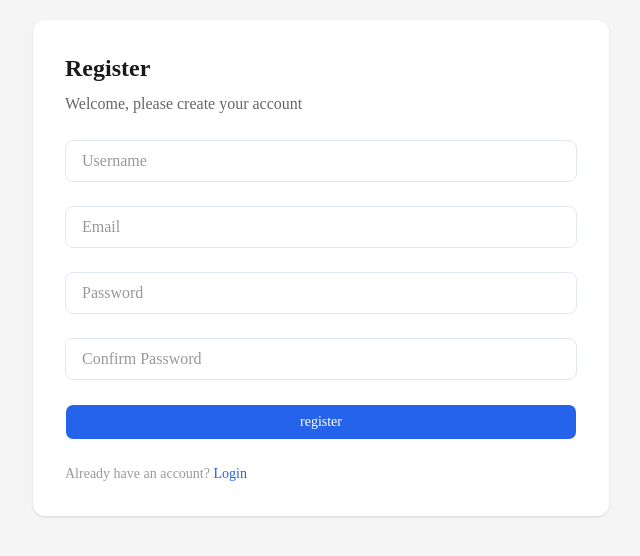
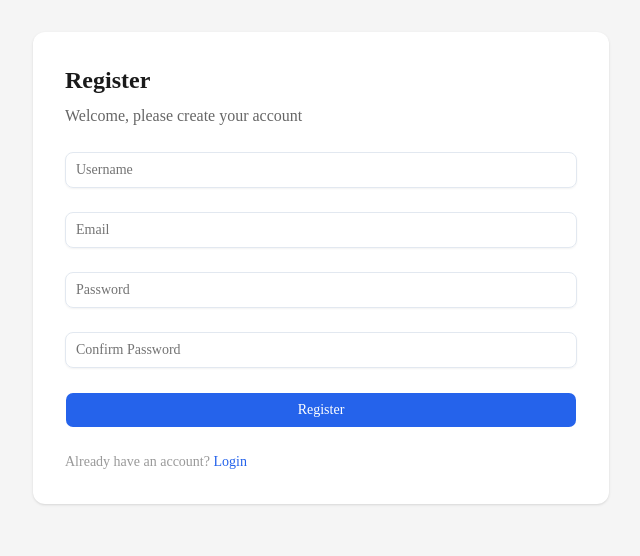
Before and after one commit to zaperfish/ft_transcendence, a Next.js app in the folder frontend/: page /register in a window 1280 px wide. Shown: the part 132-688 px from the top of the page, without its empty margins (319-959 px from the left). Built offline with nearby package versions, Linux system fonts and the light colour scheme; no server answers.

Commit message:
refactor: rewrite and optimize register form with Zod and useForm()

```diff
--- a/frontend/components/features/auth/RegisterForm.tsx
+++ b/frontend/components/features/auth/RegisterForm.tsx
@@ -1,75 +1,201 @@
 'use client';
 
-import { useState } from 'react';
+import { useForm } from 'react-hook-form';
+import { z } from 'zod';
+import { zodResolver } from '@hookform/resolvers/zod';
 import { Input } from '@/components/ui/Input';
 import { Button } from '@/components/ui/Button';
-import { register } from '@/lib/api/auth';
+import { register as registerApi } from '@/lib/api/auth';
 import { useRouter } from 'next/navigation';
 
-/**
- * A registration form component with client-side validation and error handling.
- *
- * Collects username, email, and password (need confirmation), validates inputs, and submits
- * the data to the registration API. On success, redirects to the login page
- * with a query parameter indicating successful registration. Displays
- * field-level errors and general API errors (e.g., duplicate user or network issues).
- *
- * @returns A styled form containing input fields and a submit button.
- */
+const registerSchema = z
+	.object({
+		username: z
+			.string()
+			.min(1, 'Please enter your username')
+			.min(3, 'Username should be at least 3 characters')
+			.max(20, 'Username should be no more than 20 characters')
+			.regex(/^\S+$/, 'Username should not contain whitespace'),
+		email: z.pipe(
+			z.string().min(1, 'Please enter your email address'),
+			z.email('Invalid email address')
+		),
+		password: z
+			.string()
+			.min(1, 'Please enter your password')
+			.min(8, 'Password should be at least 8 characters long')
+			.regex(/[A-Z]/, 'Password should contain at least an uppercase letter')
+			.regex(/\d/, 'Password should contain at least a number'),
+		confirmPassword: z.string().min(1, 'Please confirm your password'),
+	})
+	.refine((data) => data.password === data.confirmPassword, {
+		message: 'Passwords do not match',
+		path: ['confirmPassword'],
+	});
+
+type RegisterFormData = z.infer<typeof registerSchema>;
+
 export function RegisterForm() {
-	const [username, setUsername] = useState('');
-	const [email, setEmail] = useState('');
-	const [password, setPassword] = useState('');
-	const [confirmPassword, setConfirmPassword] =useState('');
-	const [errors, setErrors] = useState< { username?: string; email?: string; password?: string; confirmPassword?: string; general?: string }>({});
-	const [loading, setLoading] = useState(false);
 	const router = useRouter();
+	const {
+		register,
+		handleSubmit,
+		setError,
+		formState: { errors, isSubmitting },
+	} = useForm<RegisterFormData>({
+		resolver: zodResolver(registerSchema),
+		mode: 'onBlur',
+		defaultValues: {
+			username: '',
+			email: '',
+			password: '',
+			confirmPassword: '',
+		},
+	});
 
-	const validate = () => {
-		const newErrors: typeof errors = {};
-		if (!username.trim())
-			newErrors.username = "Please enter your username";
-		if (!email.trim())
-			newErrors.email = 'Please enter your email';
-		else if (!/\S+@\S+\.\S+/.test(email))
-			newErrors.email = 'Invalid email address';
-		if (!password.trim())
-			newErrors.password = "Please enter your password";
-		if (!confirmPassword.trim())
-			newErrors.confirmPassword = "Please confirm your password";
-		else if (confirmPassword !== password)
-			newErrors.confirmPassword = "Passwords do not match";
-		setErrors(newErrors);
-		return Object.keys(newErrors).length === 0;
-	};
-
-	const handleSubmit = async() => {
-		if (!validate())
-			return;
-		setLoading(true);
-		setErrors({});
+	const onSubmit = async (data: RegisterFormData) => {
 		try {
-			await register({ name: username, email, password, password_confirm: confirmPassword });
+			await registerApi({
+				name: data.username,
+				email: data.email,
+				password: data.password,
+				password_confirm: data.confirmPassword,
+			});
 			router.push('/login?registered=true');
 		} catch (err: any) {
 			if (err.status === 409) {
-				setErrors({ general: 'Occupied username or email'});
+				setError('root', { message: 'Occupied username or email address' });
 			} else {
-				setErrors({ general: 'Network error'});
+				setError('root', { message: 'Network error, please try later'});
 			}
-		} finally {
-			setLoading(false);
 		}
 	};
 
 	return (
-		<div className="flex flex-col gap-6">
-			<Input value={username} onChange={e => setUsername(e.target.value)} placeholder='Username' error={errors.username} />
-			<Input value={email} onChange={e => setEmail(e.target.value)} placeholder='Email' error={errors.email} />
-			<Input value={password} onChange={e => setPassword(e.target.value)} placeholder='Password' error={errors.password} />
-			<Input value={confirmPassword} onChange={e => setConfirmPassword(e.target.value)} placeholder='Confirm Password' error={errors.confirmPassword} />
-			{errors.general && <div className="text-sm text-error mt-xs">{errors.general}</div>}
-			<Button disabled={loading} onClick={handleSubmit}>{loading ? "loading..." : "register"}</Button>
-		</div>
+		<form onSubmit={handleSubmit(onSubmit)} className="flex flex-col gap-6">
+			{/* Username */}
+			<div>
+				<Input
+					type='text'
+					placeholder='Username'
+					{...register('username')}
+					className={errors.username ? 'border-error' : ''}
+				/>
+				{errors.username && (
+					<p className='text-sm text-error mt-xs'>{errors.username.message}</p>
+				)}
+			</div>
+			{/* Email */}
+			<div>
+				<Input
+					type='email'
+					placeholder='Email'
+					{...register('email')}
+					className={errors.email ? 'border-error' : ''}
+				/>
+				{errors.email && (
+					<p className='text-sm text-error mt-xs'>{errors.email.message}</p>
+				)}
+			</div>
+			{/* Password */}
+			<div>
+				<Input
+					type='password'
+					placeholder='Password'
+					{...register('password')}
+					className={errors.password ? 'border-error' : ''}
+				/>
+				{errors.password && (
+					<p className='text-sm text-error mt-xs'>{errors.password.message}</p>
+				)}
+			</div>
+			{/* Confirm Password */}
+			<div>
+				<Input
+					type='password'
+					placeholder='Confirm Password'
+					{...register('confirmPassword')}
+					className={errors.confirmPassword ? 'border-error' : ''}
+				/>
+				{errors.confirmPassword && (
+					<p className='text-sm text-error mt-xs'>{errors.confirmPassword.message}</p>
+				)}
+			</div>
+			{/* Root errors */}
+			{errors.root && (
+				<p className='text-sm text-error mt-xs'>{errors.root.message}</p>
+			)}
+			<Button type='submit' disabled={isSubmitting}>
+				{isSubmitting ? "Registering..." : "Register"}
+			</Button>
+		</form>
 	);
 }
+
+// /**
+//  * A registration form component with client-side validation and error handling.
+//  *
+//  * Collects username, email, and password (need confirmation), validates inputs, and submits
+//  * the data to the registration API. On success, redirects to the login page
+//  * with a query parameter indicating successful registration. Displays
+//  * field-level errors and general API errors (e.g., duplicate user or network issues).
+//  *
+//  * @returns A styled form containing input fields and a submit button.
+//  */
+// export function RegisterForm() {
+// 	const [username, setUsername] = useState('');
+// 	const [email, setEmail] = useState('');
+// 	const [password, setPassword] = useState('');
+// 	const [confirmPassword, setConfirmPassword] =useState('');
+// 	const [errors, setErrors] = useState< { username?: string; email?: string; password?: string; confirmPassword?: string; general?: string }>({});
+// 	const [loading, setLoading] = useState(false);
+// 	const router = useRouter();
+
+// 	const validate = () => {
+// 		const newErrors: typeof errors = {};
+// 		if (!username.trim())
+// 			newErrors.username = "Please enter your username";
+// 		if (!email.trim())
+// 			newErrors.email = 'Please enter your email';
+// 		else if (!/\S+@\S+\.\S+/.test(email))
+// 			newErrors.email = 'Invalid email address';
+// 		if (!password.trim())
+// 			newErrors.password = "Please enter your password";
+// 		if (!confirmPassword.trim())
+// 			newErrors.confirmPassword = "Please confirm your password";
+// 		else if (confirmPassword !== password)
+// 			newErrors.confirmPassword = "Passwords do not match";
+// 		setErrors(newErrors);
+// 		return Object.keys(newErrors).length === 0;
+// 	};
+
+// 	const handleSubmit = async() => {
+// 		if (!validate())
+// 			return;
+// 		setLoading(true);
+// 		setErrors({});
+// 		try {
+// 			await register({ name: username, email, password, password_confirm: confirmPassword });
+// 			router.push('/login?registered=true');
+// 		} catch (err: any) {
+// 			if (err.status === 409) {
+// 				setErrors({ general: 'Occupied username or email'});
+// 			} else {
+// 				setErrors({ general: 'Network error'});
+// 			}
+// 		} finally {
+// 			setLoading(false);
+// 		}
+// 	};
+
+// 	return (
+// 		<div className="flex flex-col gap-6">
+// 			<Input value={username} onChange={e => setUsername(e.target.value)} placeholder='Username' error={errors.username} />
+// 			<Input value={email} onChange={e => setEmail(e.target.value)} placeholder='Email' error={errors.email} />
+// 			<Input value={password} onChange={e => setPassword(e.target.value)} placeholder='Password' error={errors.password} />
+// 			<Input value={confirmPassword} onChange={e => setConfirmPassword(e.target.value)} placeholder='Confirm Password' error={errors.confirmPassword} />
+// 			{errors.general && <div className="text-sm text-error mt-xs">{errors.general}</div>}
+// 			<Button disabled={loading} onClick={handleSubmit}>{loading ? "loading..." : "register"}</Button>
+// 		</div>
+// 	);
+// }
--- a/frontend/components/ui/Input.tsx
+++ b/frontend/components/ui/Input.tsx
@@ -1,39 +1,19 @@
-interface InputProps {
-	value: string;
-	onChange: (e: React.ChangeEvent<HTMLInputElement>) => void;
-	placeholder?: string;
-	type?: string;
-	error?: string;
-	disabled?: boolean;
+import * as React from "react"
+
+import { cn } from "@/lib/utils"
+
+function Input({ className, type, ...props }: React.ComponentProps<"input">) {
+  return (
+    <input
+      type={type}
+      data-slot="input"
+      className={cn(
+        "h-9 w-full min-w-0 rounded-md border border-input bg-transparent px-2.5 py-1 text-base shadow-xs transition-[color,box-shadow] outline-none file:inline-flex file:h-7 file:border-0 file:bg-transparent file:text-sm file:font-medium file:text-foreground placeholder:text-muted-foreground focus-visible:border-ring focus-visible:ring-3 focus-visible:ring-ring/50 disabled:pointer-events-none disabled:cursor-not-allowed disabled:opacity-50 aria-invalid:border-destructive aria-invalid:ring-3 aria-invalid:ring-destructive/20 md:text-sm dark:bg-input/30 dark:aria-invalid:border-destructive/50 dark:aria-invalid:ring-destructive/40",
+        className
+      )}
+      {...props}
+    />
+  )
 }
 
-/**
- * A reusable input component with built-in error handling.
- *
- * Extends native `<input>` attributes and adds an `error` prop.
- * When `error` is provided, the input is styled as invalid and can display
- * the error message below it.
- *
- * @param props - All standard input attributes plus the custom error prop.
- * @param props.error - An optional error message that triggers error styling.
- * @returns A styled input element that shows visual feedback for errors.
- */
-export function Input({ error, ...props }: InputProps) {
-	return (
-		<div className="flex flex-col gap-xs">
-			<input {...props} className={`
-				w-full
-				px-md py-sm
-				bg-surface
-				border border-border
-				rounded-md
-				text-text-primary
-				placeholder:text-text-tertiary
-				focus:outline-none focus:ring-2 focus:ring-primary focus:border-transparent
-				disabled:opacity-50 disabled:cursor-not-allowed
-				`}
-			/>
-			{error && <span className="text-sm text-error mt-xs" >{error}</span>}
-		</div>
-	);
-}
+export { Input }
--- a/frontend/package.json
+++ b/frontend/package.json
@@ -9,6 +9,7 @@
     "lint": "eslint"
   },
   "dependencies": {
+    "@hookform/resolvers": "^5.4.0",
     "@tanstack/react-query": "^5.101.0",
     "@tanstack/react-query-devtools": "^5.101.0",
     "class-variance-authority": "^0.7.1",
@@ -21,7 +22,8 @@
     "react-hook-form": "^7.77.0",
     "shadcn": "^4.8.2",
     "tailwind-merge": "^3.6.0",
-    "tw-animate-css": "^1.4.0"
+    "tw-animate-css": "^1.4.0",
+    "zod": "^4.4.3"
   },
   "devDependencies": {
     "@tailwindcss/postcss": "^4",
```
Also changed, not shown: 1 other file (tests, documents, lock files or other folders).
